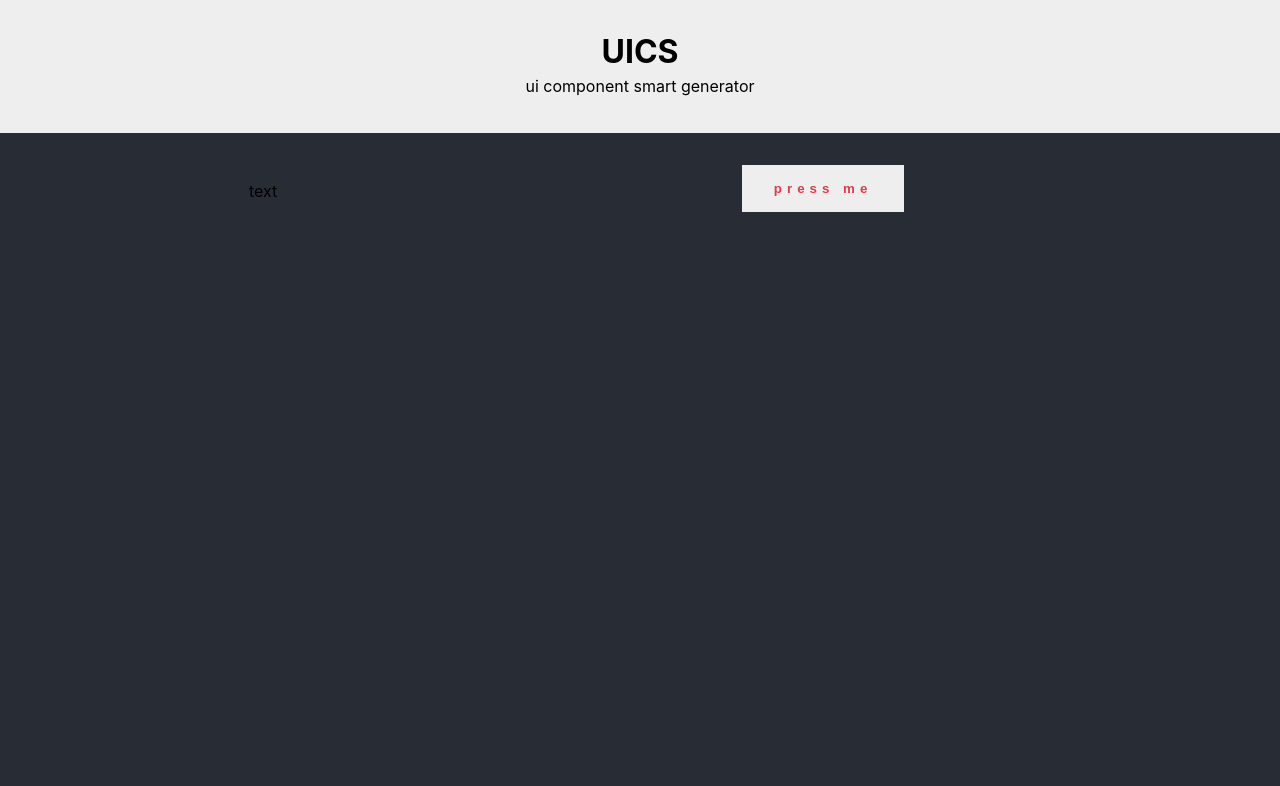
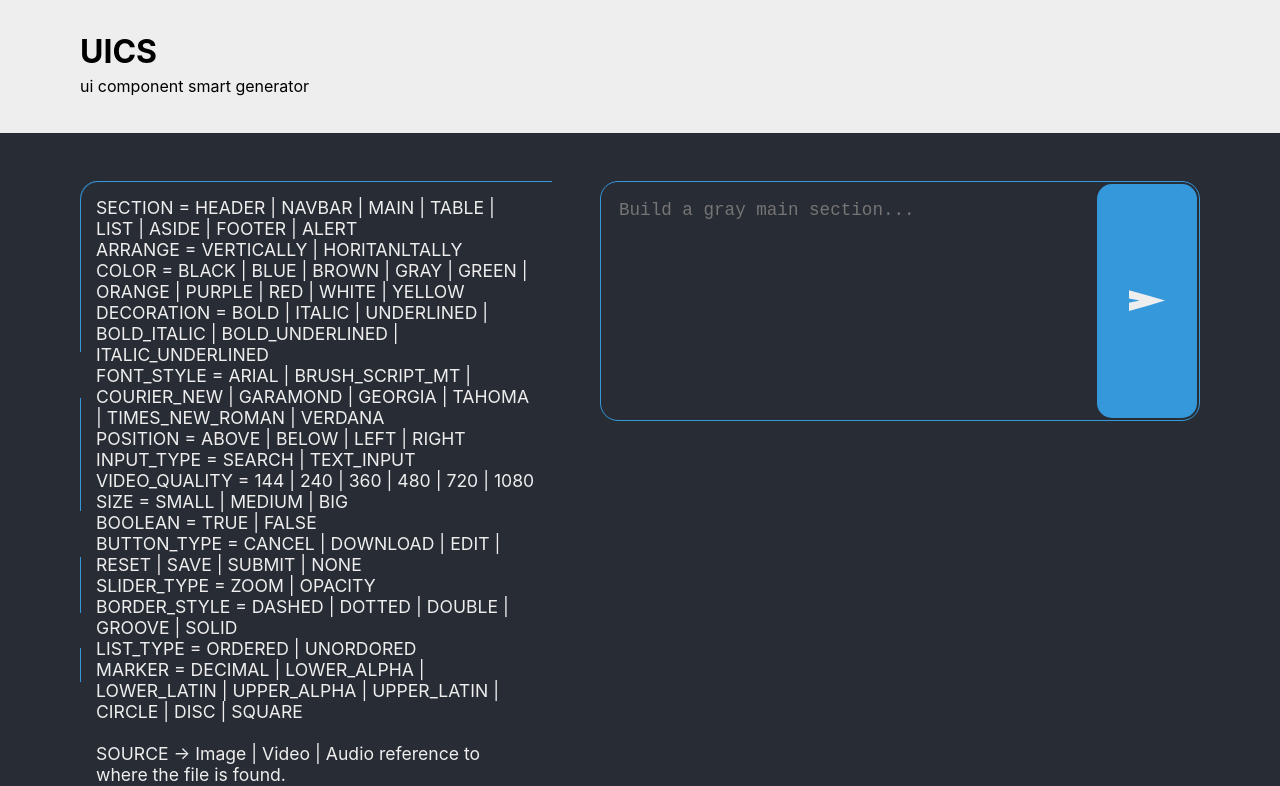
Before and after one commit to PrEaDiVviN/Compoment_Smart_Generator, a React (Create React App) app in the folder react-proj/: page / in a window 1280 px wide. Shown: the top 786 px of the page. Built offline with nearby package versions, Linux system fonts and the light colour scheme.

Commit message:
made home page

```diff
--- a/react-proj/src/components/home/HomePage.module.scss
+++ b/react-proj/src/components/home/HomePage.module.scss
@@ -10,6 +10,7 @@
     .header {
         display: flex;
         flex-direction: column;
+        align-items: start;
         padding: 2rem 5rem;
         background-color: colors.$surface;
 
@@ -21,31 +22,155 @@
         p {
             margin: .3rem 0;
         }
+
+        @media only screen and (max-width: 1250px) {
+            padding: 1.5rem 2rem;
+
+            .right {
+                .formArea {
+                    width: 100%;
+                }
+            }
+        }
     }
 
     .main {
         display: flex;
         flex-direction: row;
-        padding: 2rem 5rem;
+        gap: 3rem;
+        padding: 3rem 5rem;
+
+        .left {
+            position: relative;
+            flex-grow: 4;
+
+            .design {
+                position: absolute;
+                top: 0;
+                left: 0;
+                display: grid;
+                grid-template-columns: 1fr;
+                grid-template-rows: 3fr 0.8fr 2fr 0.8fr 1fr 0.6fr 0.6fr;
+                width: 100%;
+                height: 500px;
+                border-top: 1px solid colors.$primary;
+                border-top-left-radius: 18px;
+
+                div:first-child {
+                    border-top-left-radius: 18px;
+
+                }
+
+                div:nth-child(2n  +1) {
+                    border-left: 1px solid colors.$primary;
+                }
+            }
 
             .explanations {
+                padding: 1rem;
+                text-align: left;
                 flex-grow: 4;
+                box-sizing: border-box;
+                color: colors.$onSurface;
+                font-size: 1.1rem;
+
+                p {
+                    margin: 0;
+                }
+            }
         }
 
+        .right {
+            display: flex;
+            justify-content: center;
+            flex-grow: 5;
+
             .formArea {
-            flex-grow: 7;
+                display: flex;
+                width: 600px;
+                height: 240px;
+                padding: 2px;
+                border: 1px solid colors.$primary;
+                border-radius: 18px;
+                box-sizing: border-box;
+                overflow: hidden;
+                transition: .2s;
+
+                &:focus-within {
+                    border-color: colors.$surface;
+                }
+
+                .textarena {
+                    flex-grow: 1;
+                    width: auto;
+                    height: 100%;
+                    padding: 1rem;
+                    background-color: transparent;
+                    border: none;
+                    border-radius: 15px;
+                    border-top-right-radius: 0;
+                    border-bottom-right-radius: 0;
+                    box-sizing: border-box;
+                    color: white;
+                    font-size: 1.1rem;
+                    outline: none;
+                    resize: none;
+
+                    &:focus .formArea {
+                        background-color: red;
+                    }
+                }
 
                 button {
-                padding: 1rem 2rem;
+                    display: flex;
+                    justify-content: center;
+                    align-items: center;
+                    width: 100px;
+                    height: 100%;
+                    background-color: colors.$primary;
+                    border: none;
+                    border-radius: 15px;
+                    box-sizing: border-box;
+                    color: colors.$primary;
+                    cursor: pointer;
+                    font-weight: bold;
+                    transition: .2s;
+
+                    .icon {
+                        font-size: 2rem;
+                    }
+
+                    .path {
+                        width: 36px;
+                        height: 36px;
                         background-color: colors.$surface;
-                border: none;
-                color: colors.$primary;
-                font-weight: bold;
-                letter-spacing: 5px;
+                        clip-path: polygon(30% 50%, 0% 44%, 0% 21%, 50% 35%, 100% 50%, 50% 65%, 0% 79%, 0% 56%);
+                        transition: .2s;
+                    }
 
                     &:hover {
-                    background-color: colors.$surfaceVariant;
+                        background-color: colors.$surface;
                         color: colors.$surface;
+
+                        .path {
+                            width: 40px;
+                            height: 40px;
+                            background-color: colors.$primary;
+                            clip-path: polygon(50% 50%, 0% 34%, 0% 0%, 90% 35%, 100% 50%, 90% 65%, 0% 100%, 0% 66%);
+                        }
+                    }
+                }
+
+            }
+        }
+
+        @media only screen and (max-width: 1250px) {
+            flex-direction: column-reverse;
+            padding: 1.5rem 2rem;
+
+            .right {
+                .formArea {
+                    width: 100%;
                 }
             }
         }
--- a/react-proj/src/components/home/HomePage.tsx
+++ b/react-proj/src/components/home/HomePage.tsx
@@ -1,41 +1,127 @@
-import React, { FC, useState } from 'react';
+import React, { FC, useRef, useState } from 'react';
 import * as generationService from "../../services/generation-service";
 // import { Card } from "@mui/material";
 import styles from './HomePage.module.scss';
 import { generatePath, useNavigate } from 'react-router-dom';
 import { PageStructure } from '../../models/page-structure.model';
 import { ResponseError } from '../../models/response-error.model';
+import { IoMdSend } from 'react-icons/io';
+
 
 interface StatisticsProps { }
 
 const Statistics: FC<StatisticsProps> = () => {
 
-    const navigate = useNavigate();
+    const textarenaPlaceholder = 'Build a gray main section...';
+    // const navigate = useNavigate();
+    const textarenaRef = useRef<HTMLTextAreaElement>(null);
 
     const submit = () => {
-        // generationService.getGeneratedPage('test').then((generatedPage: PageStructure) => {
-        //     navigate('/generation');
-        // }).catch((error: ResponseError) => {
-        //     console.log(error);
-        // });
+        console.log('inserted text:', textarenaRef.current?.value);
+        generationService.generatePage('Build a table.').then((generatedPage: PageStructure) => {
+            console.log('output:', generatedPage);
+            // navigate('/generation');
+        }).catch((error: ResponseError) => {
+            console.log(error);
+        });
     }
 
     return (
         <div className={styles.container}>
-            <div className={styles.header}>
+            <header className={styles.header}>
                 <span>UICS</span>
                 <p>ui component smart generator</p>
+            </header>
+            <main className={styles.main}>
+                <div className={styles.left}>
+                    <div className={styles.design}>
+                        <div></div>
+                        <div></div>
+                        <div></div>
+                        <div></div>
+                        <div></div>
+                        <div></div>
+                        <div></div>
                     </div>
-            <div className={styles.main}>
                     <div className={styles.explanations}>
-                    <p>text</p>
+                        <p>
+                        SECTION = HEADER | NAVBAR | MAIN | TABLE | LIST | ASIDE | FOOTER | ALERT
+                        <br />
+                        ARRANGE = VERTICALLY | HORITANLTALLY
+                        <br />
+                        COLOR = BLACK | BLUE | BROWN | GRAY | GREEN | ORANGE | PURPLE | RED | WHITE | YELLOW
+                        <br />
+                        DECORATION = BOLD | ITALIC | UNDERLINED | BOLD_ITALIC | BOLD_UNDERLINED | ITALIC_UNDERLINED
+                        <br />
+                        FONT_STYLE = ARIAL | BRUSH_SCRIPT_MT | COURIER_NEW | GARAMOND | GEORGIA | TAHOMA | TIMES_NEW_ROMAN | VERDANA
+                        <br />
+                        POSITION = ABOVE | BELOW | LEFT | RIGHT
+                        <br />
+                        INPUT_TYPE = SEARCH | TEXT_INPUT
+                        <br />
+                        VIDEO_QUALITY = 144 | 240 | 360 | 480 | 720 | 1080
+                        <br />
+                        SIZE = SMALL | MEDIUM | BIG
+                        <br />
+                        BOOLEAN = TRUE | FALSE
+                        <br />
+                        BUTTON_TYPE = CANCEL | DOWNLOAD | EDIT | RESET | SAVE | SUBMIT | NONE
+                        <br />
+                        SLIDER_TYPE = ZOOM | OPACITY
+                        <br />
+                        BORDER_STYLE = DASHED | DOTTED | DOUBLE | GROOVE | SOLID
+                        <br />
+                        LIST_TYPE = ORDERED | UNORDORED
+                        <br />
+                        MARKER = DECIMAL | LOWER_ALPHA | LOWER_LATIN | UPPER_ALPHA | UPPER_LATIN | CIRCLE | DISC | SQUARE
+                        <br />
+                        <br />
+
+
+                        SOURCE -{'>'} Image | Video | Audio reference to where the file is found.
+                        <br />
+                        BUTTON_SOURCE -{'>'} SOURCE or empty string.
+                        <br />
+                        REFERENCE -{'>'} HTTP web reference.
+                        <br />
+                        LENGTH -{'>'} Video | Audio playtime duration in minutes.
+                        <br />
+                        TEXT -{'>'} String representing the text to be displayed.
+                        <br />
+                        FONT_SIZE -{'>'} Integer representing the size of the displayed text in pixels.
+                        <br />
+                        DELAY -{'>'} Integer representing the delay to wait before an alert appears.
+                        <br />
+                        PHOTO_NUMBER -{'>'} Number of photos that should be displayed in this photo gallery.
+                        <br />
+                        VALUE -{'>'} Integer value representing how low | high a slider can go.
+                        <br />
+                        NUMBER -{'>'} Integer value {'>'} 0 representing number of columns/rows in a table or number of elements.
+                        <br />
+                        BORDER_WIDTH -{'>'} Integer value {'>'} 0 representing the border width of a table.
+                        <br />
+                        ERROR_REASON -{'>'} Why the error occured.
+                        <br />
+                        POSITION_IN_TEXT -{'>'} Where the error occured.
+                        <br />
+                        </p>
                     </div>
+                </div>
+                <div className={styles.right}>
                     <div className={styles.formArea}>
+                        <textarea
+                            className={styles.textarena}
+                            placeholder={textarenaPlaceholder}
+                            ref={textarenaRef}
+                        >
+                        </textarea>
                         <button onClick={ submit }>
-                        press me
+                            {/* <IoMdSend className={styles.icon} /> */}
+                            <div className={styles.path}></div>
                         </button>
                     </div>
                 </div>
+            </main>
         </div>
     );
 };
--- a/react-proj/src/styling/colors.scss
+++ b/react-proj/src/styling/colors.scss
@@ -7,8 +7,8 @@ $surface: #eeeeee;
 $onSurface: #eeeeee;
 $onSurfaceVariant: #eeeeee77;
 $surfaceVariant: #999999;
-$primary: #e63946;
-$secondary: #e63946;
+$primary: #3498db;
+$secondary: #3498db;
 
 $BLACK: #000000;
 $BLUE: #3498db;
```
Lines whose indentation alone changed are shown as unchanged.
